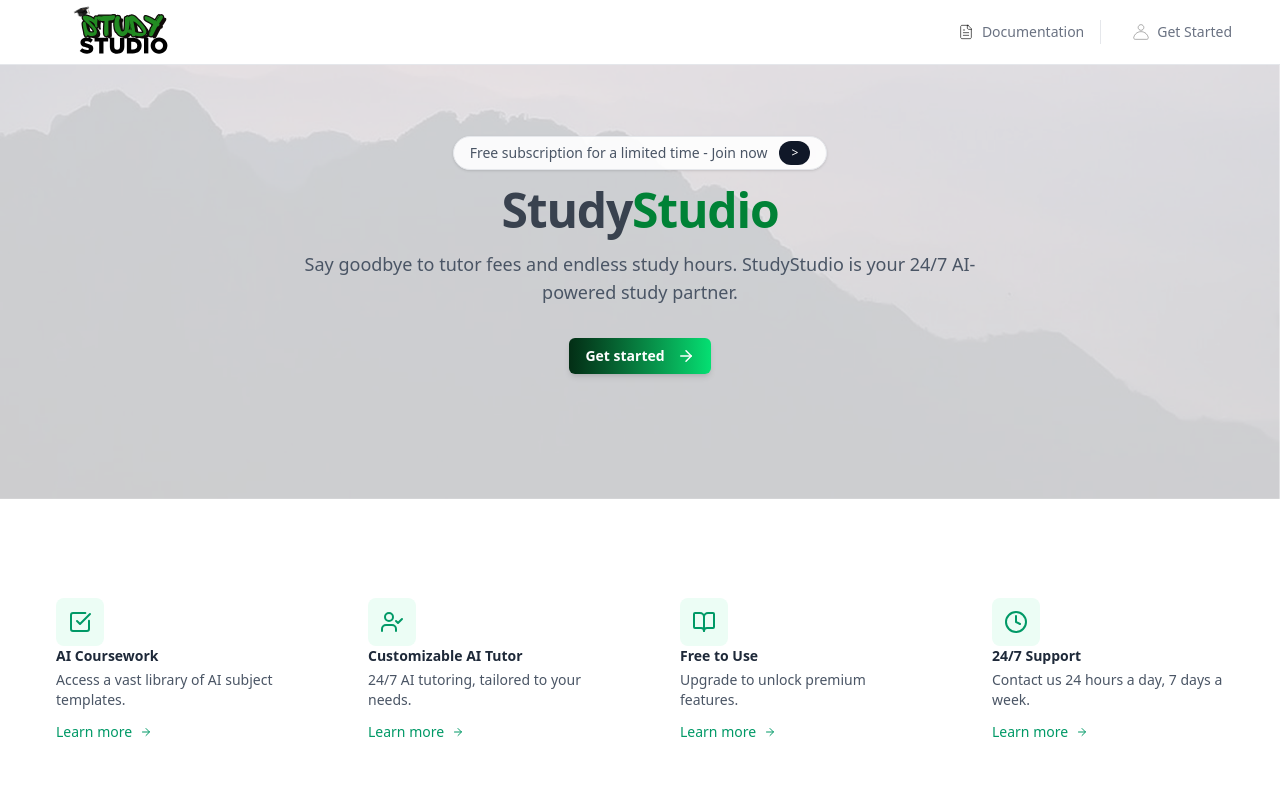
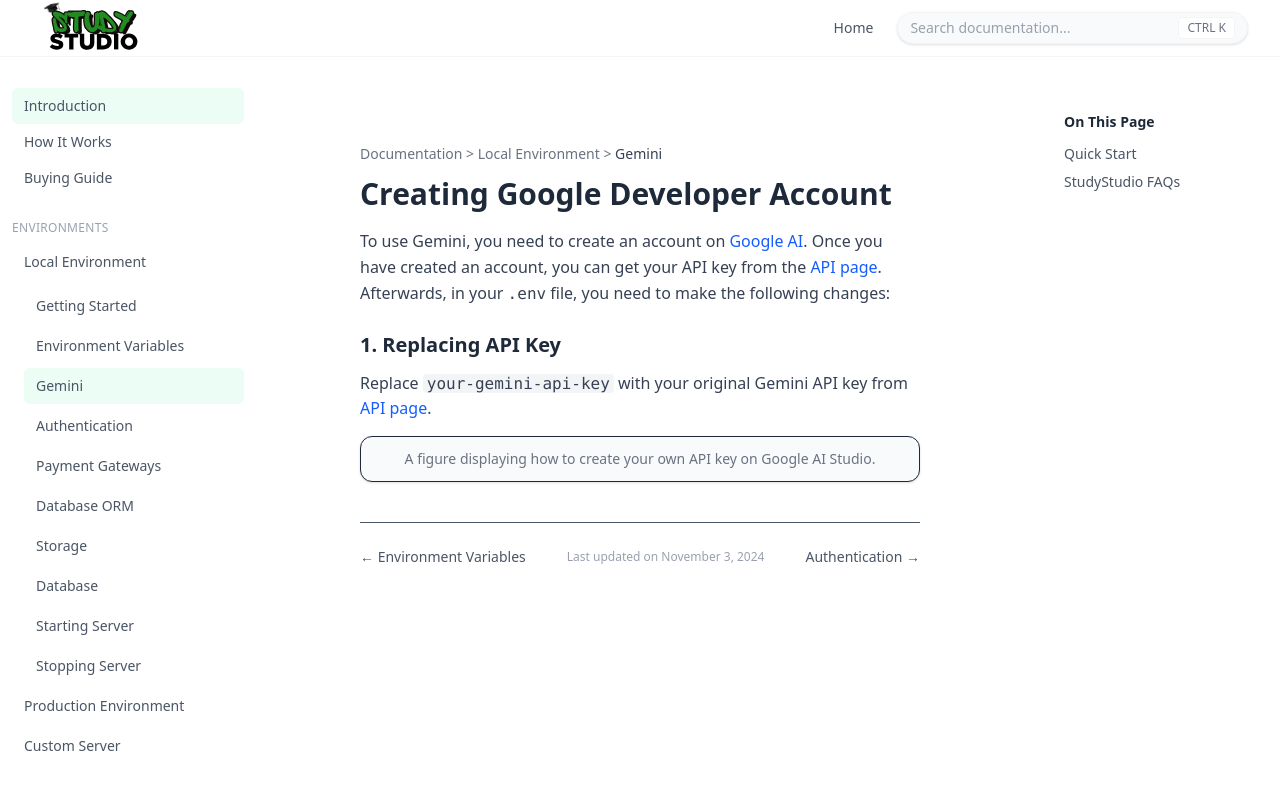
Before and after one commit to abdulbasit-10/Study-Studio, a React app in the folder Frontend/: page /documentation/gemini in a window 1280 px wide. Before the commit this address led to /. Shown: the top 800 px of the page. Built offline with nearby package versions, Linux system fonts and the light colour scheme; the HTML template or start-up script is replaced by a standard one.

Commit message:
Add links in leftsidebar

```diff
--- a/Frontend/src/App.jsx
+++ b/Frontend/src/App.jsx
@@ -7,6 +7,17 @@
 import HowItWorks from "./Pages/HowItWorks";
 import BuyingGuide from "./Pages/BuyingGuide";
 import LocalEnvironment from "./Pages/LocalEnvironment";
+import GetStarted from "./Pages/GetStarted";
+import EnvironmentVariables from "./Pages/EnvironmentVariables";
+import Gemini from "./Pages/Gemini";
+import Authentication from "./Pages/Authentication";
+import PaymentGateways from "./Pages/PaymentGateways";
+import DatabaseORM from "./Pages/DatabaseORM";
+import Storage from "./Pages/Storage";
+import Database from "./Pages/Database";
+import StartingServer from "./Pages/StartingServer";
+
+import StoppingServer from "./Pages/StoppingServer";
 
 export default function App() {
   return (
@@ -20,6 +31,16 @@
           <Route path="how-it-works" element={<HowItWorks />} />
           <Route path="buying-guide" element={<BuyingGuide />} />
           <Route path="local" element={<LocalEnvironment />} />
+          <Route path="getting-started" element={<GetStarted />} />
+          <Route path="environment-variables" element={<EnvironmentVariables />} />
+          <Route path="gemini" element={<Gemini />} />
+          <Route path="authentication" element={<Authentication />} />
+          <Route path="payment-gateways" element={<PaymentGateways />} />
+          <Route path="database-orm" element={<DatabaseORM />} />
+          <Route path="storage" element={<Storage />} />
+          <Route path="database" element={<Database />} />
+          <Route path="starting-server" element={<StartingServer />} />
+          <Route path="stopping-server" element={<StoppingServer />} />
           {/* add more nested doc routes here */}
         </Route>
 
--- a/Frontend/src/Pages/Documentation.jsx
+++ b/Frontend/src/Pages/Documentation.jsx
@@ -2,8 +2,8 @@
 import React from "react";
 import { Outlet } from "react-router-dom";
 import Header from "./Header";
-import LeftSideBar from "./LeftSideBar";
-import RightSideBar from "./RightSideBar";
+import LeftSideBar from "../components/LeftSideBar";
+import RightSideBar from "../components/RightSideBar";
 
 export default function Documentation() {
   return (
--- a/Frontend/src/Pages/Gemini.jsx
+++ b/Frontend/src/Pages/Gemini.jsx
@@ -1,6 +1,6 @@
 import React from "react";
-import tutorialImage1 from "../assets/39f84688-fc68-4339-a920-7a32c0ab7cac.png";
-import tutorialImage2 from "../assets/76a9d18e-8999-41b5-b04a-3eec29b99c0a.png";
+// import tutorialImage1 from "../assets/39f84688-fc68-4339-a920-7a32c0ab7cac.png";
+// import tutorialImage2 from "../assets/76a9d18e-8999-41b5-b04a-3eec29b99c0a.png";
 
 export default function Documentation() {
   return (
@@ -59,11 +59,11 @@
 
         {/* Image */}
         <div className="rounded-xl border bg-gray-50 overflow-hidden shadow-sm">
-          <img
+          {/* <img
             src={tutorialImage1}
             alt="Google AI Studio API Key Creation"
             className="w-full h-auto object-contain"
-          />
+          /> */}
           <p className="text-sm text-center text-gray-500 py-3">
             A figure displaying how to create your own API key on Google AI Studio.
           </p>
@@ -89,11 +89,11 @@
 
       {/* Optional second image (bottom graphic) */}
       <div className="mt-8">
-        <img
+        {/* <img
           src={tutorialImage2}
           alt="Additional instructions"
           className="w-full h-auto rounded-lg shadow-sm"
-        />
+        /> */}
       </div>
     </div>
   );
--- a/Frontend/src/Pages/LeftSideBar.jsx
+++ /dev/null
@@ -1,32 +0,0 @@
-// src/Documentation/LeftSideBar.jsx
-import React from "react";
-import { NavLink } from "react-router-dom";
-
-function SidebarLink({ to, children }) {
-  const base = "block text-sm px-3 py-2 rounded-md truncate text-gray-600 hover:text-gray-900 hover:bg-gray-50";
-  const active = "bg-emerald-50 text-emerald-700 font-medium";
-  return (
-    <NavLink to={to} className={({ isActive }) => `${base} ${isActive ? active : ""}`}>
-      {children}
-    </NavLink>
-  );
-}
-
-export default function LeftSideBar() {
-  return (
-    <div className="px-3 py-6 fixed">
-      <div className="mb-4">
-        <SidebarLink to="/documentation">Introduction</SidebarLink>
-        <SidebarLink to="/documentation/how-it-works">How It Works</SidebarLink>
-        <SidebarLink to="/documentation/buying-guide">Buying Guide</SidebarLink>
-      </div>
-
-      <div className="mt-6 text-xs uppercase tracking-wide text-gray-400">Environments</div>
-      <div className="mt-2 space-y-1">
-        <SidebarLink to="/documentation/local">Local Environment</SidebarLink>
-        <SidebarLink to="/documentation/env/prod">Production Environment</SidebarLink>
-        <SidebarLink to="/documentation/env/custom">Custom Server</SidebarLink>
-      </div>
-    </div>
-  );
-}
--- /dev/null
+++ b/Frontend/src/components/LeftSideBar.jsx
@@ -0,0 +1,85 @@
+// src/Documentation/LeftSideBar.jsx
+import React, { useEffect, useState } from "react";
+import { NavLink, useLocation, useNavigate } from "react-router-dom";
+
+function SidebarLink({ to, children }) {
+  const base = "block text-sm px-3 py-2 rounded-md truncate text-gray-600 hover:text-gray-900 hover:bg-gray-50";
+  const active = "bg-emerald-50 text-emerald-700 font-medium";
+  return (
+    <NavLink to={to} className={({ isActive }) => `${base} ${isActive ? active : ""}`}>
+      {children}
+    </NavLink>
+  );
+}
+
+
+const SUB_LINKS = [
+  { label: "Getting Started", to: "/documentation/getting-started" },
+  { label: "Environment Variables", to: "/documentation/environment-variables" },
+  { label: "Gemini", to: "/documentation/gemini" },
+  { label: "Authentication", to: "/documentation/authentication" },
+  { label: "Payment Gateways", to: "/documentation/payment-gateways" },
+  { label: "Database ORM", to: "/documentation/database-orm" },
+  { label: "Storage", to: "/documentation/storage" },
+  { label: "Database", to: "/documentation/database" },
+  { label: "Starting Server", to: "/documentation/starting-server" },
+  { label: "Stopping Server", to: "/documentation/stopping-server" },
+];
+
+export default function LeftSideBar() {
+  const navigate = useNavigate();
+  const location = useLocation();
+  const [expanded, setExpanded] = useState(false);
+
+  // auto-expand when current route matches any of the sub-links or the local page
+  useEffect(() => {
+    const path = location.pathname;
+    if (path === "/documentation/local" || SUB_LINKS.some((s) => path === s.to || path.startsWith(s.to + "/"))) {
+      setExpanded(true);
+    }
+  }, [location.pathname]);
+
+  function handleParentClick() {
+    // navigate to the Local Environment page and toggle expansion
+    navigate("/documentation/local");
+    setExpanded((v) => !v);
+  }
+
+  return (
+    <div className="px-3 py-6">
+      <div className="mb-4">
+        <SidebarLink to="/documentation">Introduction</SidebarLink>
+        <SidebarLink to="/documentation/how-it-works">How It Works</SidebarLink>
+        <SidebarLink to="/documentation/buying-guide">Buying Guide</SidebarLink>
+
+
+
+      </div>
+
+      <div className="mt-6 text-xs uppercase tracking-wide text-gray-400">Environments</div>
+      <div className="mt-2 space-y-1">
+        <div>
+          <button
+            onClick={handleParentClick}
+            className="w-full text-left block text-sm px-3 py-2 rounded-md truncate text-gray-600 hover:text-gray-900 hover:bg-gray-50"
+            aria-expanded={expanded}
+          >
+            Local Environment
+          </button>
+
+          {expanded && (
+            <div className="mt-2 ml-3 space-y-1">
+              {SUB_LINKS.map((s) => (
+                <SidebarLink key={s.to} to={s.to}>
+                  {s.label}
+                </SidebarLink>
+              ))}
+            </div>
+          )}
+        </div>
+        <SidebarLink to="/documentation/env/prod">Production Environment</SidebarLink>
+        <SidebarLink to="/documentation/env/custom">Custom Server</SidebarLink>
+      </div>
+    </div>
+  );
+}
```
Also changed, not shown: Frontend/src/Pages/PaymentGateways.jsx (line endings or trailing spaces), Frontend/src/Pages/Storage.jsx (line endings or trailing spaces), Frontend/src/components/RightSideBar.jsx (renamed from Frontend/src/Pages/RightSideBar.jsx).
